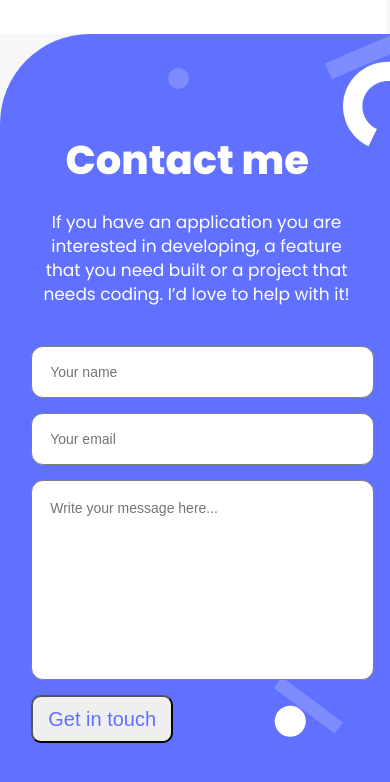
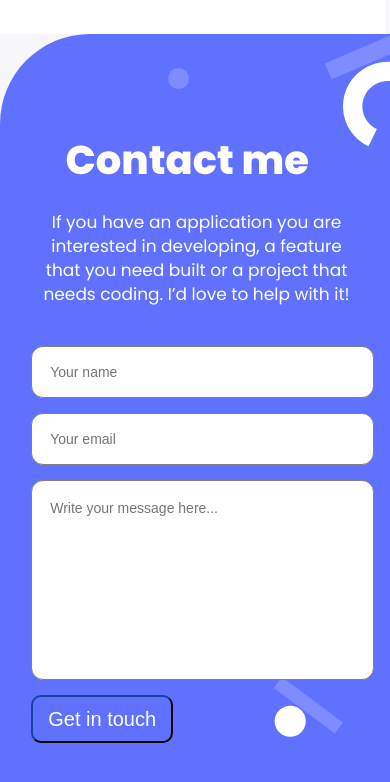
Before and after one commit to Yonasle/Personal_Portfolio, a website: page index.html in a window 390 px wide. In both pictures the pointer is over the button "Get in touch". Shown: the part 4686-5468 px from the top of the page. Drawn offline with Linux system fonts and the light colour scheme.

Commit message:
add hover part

```diff
--- a/style.css
+++ b/style.css
@@ -592,6 +592,18 @@ body {
     font-size: 20px;
     color: #6070ff;
   }
+
+  .submit:hover {
+    background-color: #6070ff;
+    color: white;
+    border-color: #091e42;
+  }
+
+  .submit:active {
+    background-color: #091e42;
+    color: white;
+    border-color: #2230d2;
+  }
 }
 
 @media only screen and (min-width: 768px) {
```
Also changed, not shown: index.html (indentation only).
